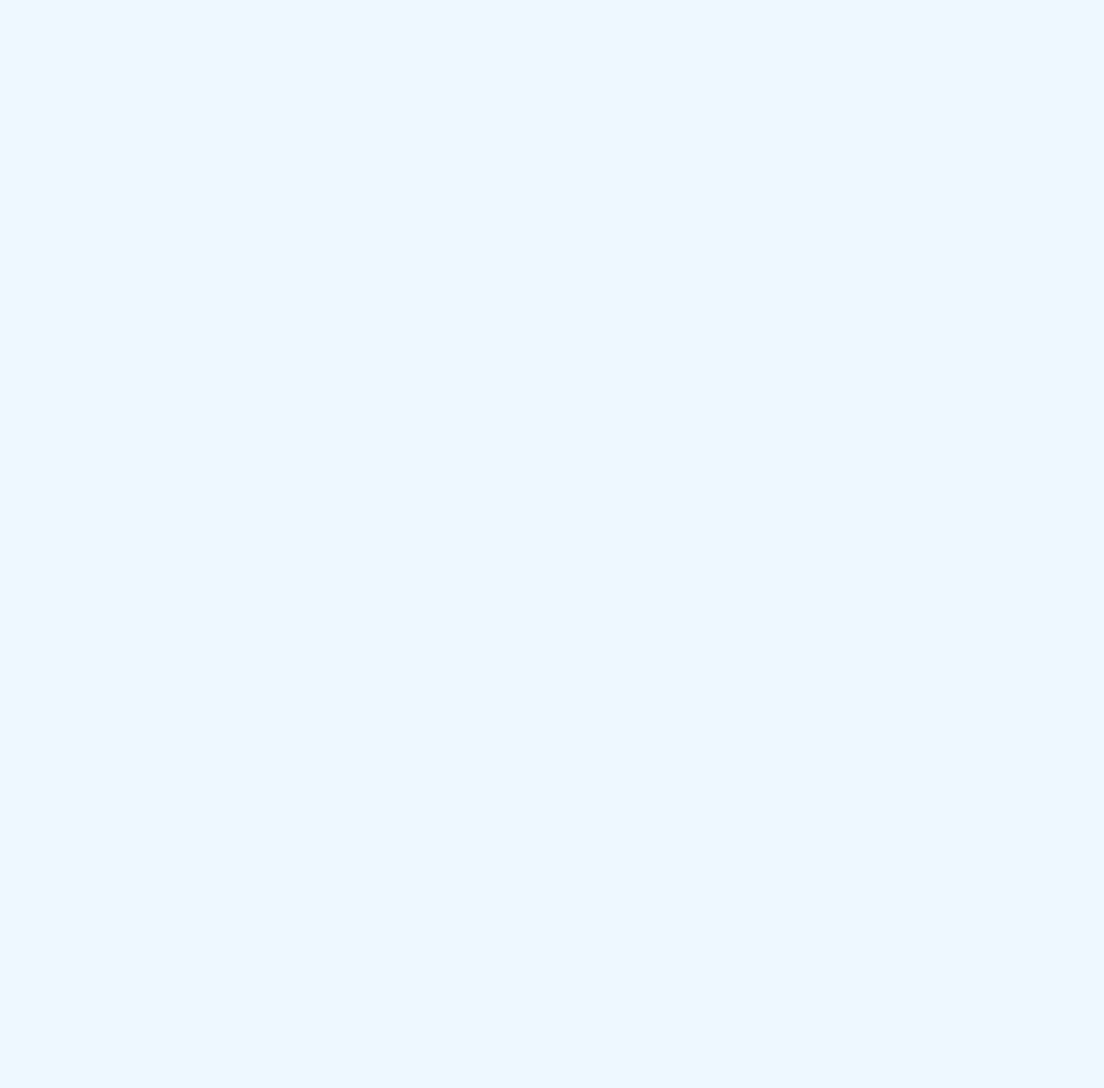
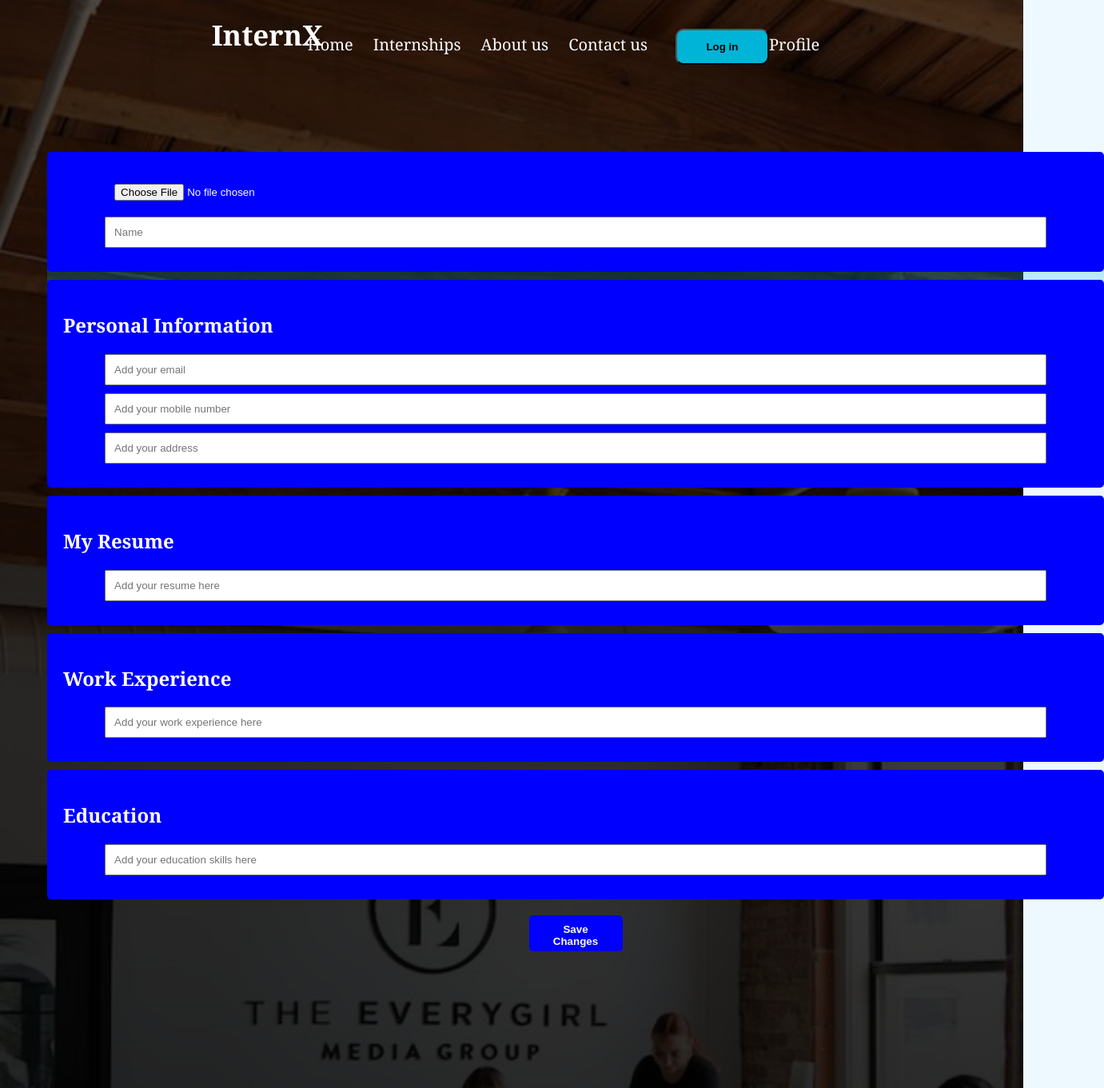
Before and after one commit to KushaRa/InternX_Front, a React (Create React App) app in the folder skillsync/: page /profile in a window 1280 px wide. Before the commit this address had no page. Shown: the top 1361 px of the page at 80% size, 1381 px wide, since content can reach past the window. Before the commit the page ends 800 px from the top, so only its background shows below. Built offline with nearby package versions, Linux system fonts and the light colour scheme; no server answers.

Commit message:
Stdent Profile page

```diff
--- a/skillsync/package.json
+++ b/skillsync/package.json
@@ -6,6 +6,7 @@
     "@testing-library/jest-dom": "^5.17.0",
     "@testing-library/react": "^13.4.0",
     "@testing-library/user-event": "^13.5.0",
+    "axios": "^1.7.2",
     "react": "^18.2.0",
     "react-dom": "^18.2.0",
     "react-router-dom": "^6.23.1",
--- a/skillsync/src/App.js
+++ b/skillsync/src/App.js
@@ -1,26 +1,23 @@
-// import { CreateAcc } from './Pages/CreateAcc/CreateAcc';
 import React from "react";
+import { Route, Routes } from "react-router-dom";
 import { Home } from "./Pages/Home/Home";
-import { AboutUs } from "./Pages/AboutUs/AboutUs";
-import { Contact } from "./Pages/Contact/Contact";
-import { Company } from "./Pages/CompanyDashboard/Company";
-import { Login } from "./Pages/logIn/LogIn";
-import SelectUser from "./Pages/selectUser/SelectUser";
-import { Route, Routes } from "react-router-dom";
+//import { AboutUs } from "./Pages/AboutUs/AboutUs";
+//import { Contact } from "./Pages/Contact/Contact";
+//import { Company } from "./Pages/CompanyDashboard/Company";
+//import { Login } from "./Pages/logIn/LogIn";
+//import SelectUser from "./Pages/selectUser/SelectUser";
+import StudentProfile from "./Pages/studentProfile/StudentProfile";
 
 function App() {
   return (
-    <div>
-      <Routes>
-        <Route path="/" element={<Home />}></Route>
-        {/*<Route path="/internships" element={<Internships/>}></Route>*/}
-        <Route path="/contact" element={<Contact />}></Route>
-        <Route path="/about" element={<AboutUs />}></Route>
-        <Route path="/login" element={<Login />}></Route>
-        <Route path="/internships" element={<Company />}></Route>
-        <Route path="/selectuser" element={<SelectUser />}></Route>
-      </Routes>
-    </div>
+
+      <div>
+        <Routes>
+          <Route path="/" element={<Home />} />
+          <Route path="/profile" element={<StudentProfile />} />
+        </Routes>
+      </div>
+
   );
 }
 
--- /dev/null
+++ b/skillsync/src/Pages/studentProfile/StudentProfile.css
@@ -0,0 +1,63 @@
+
+.profile-page {
+  background-image: url('../../assets/background.png');
+  background-size: cover;
+  height: 300vh;
+  display: flex;
+  flex-direction: column;
+  align-items: center;
+}
+
+.profile-container {
+  position: absolute;
+  width: 1322px;
+  height: 319px;
+  left: 59px;
+  top: 190px;
+
+  background: rgba(0, 180, 216, 0.22);
+  border-radius: 10px;
+}
+
+
+
+.profile-box,
+.info-box,
+.resume-box,
+.work-experience-box,
+.education-box {
+  background-color: blue;
+  color: white;
+  padding: 20px;
+  margin-bottom: 10px;
+  border-radius: 5px;
+}
+
+.profile-picture {
+  width: 100px;
+  height: 100px;
+  border-radius: 50%;
+  object-fit: cover;
+  display: block;
+  margin: 0 auto;
+}
+
+input[type="file"],
+input[type="text"],
+input[type="email"] {
+  display: block;
+  margin: 10px auto;
+  padding: 10px;
+  width: 90%;
+}
+
+.save-button {
+  background-color: blue;
+  color: white;
+  padding: 10px 20px;
+  border: none;
+  border-radius: 5px;
+  cursor: pointer;
+  display: block;
+  margin: 20px auto;
+}
--- /dev/null
+++ b/skillsync/src/Pages/studentProfile/StudentProfile.js
@@ -0,0 +1,84 @@
+import React, { useState, useEffect } from 'react';
+import Lnavbar from '../../components/NavBar/Lognavbar'; //imort the navbar
+import axios from 'axios';
+import './StudentProfile.css';
+
+const StudentProfile = () => {
+  const [profile, setProfile] = useState({
+    name: '',
+    email: '',
+    mobile: '',
+    address: '',
+    resume: '',
+    workExperience: '',
+    education: '',
+    profilePicture: null,
+  });
+
+  const [profilePicturePreview, setProfilePicturePreview] = useState(null);
+
+  useEffect(() => {
+    // Fetch profile data from the backend (use an actual ID)
+    axios.get('http://localhost:5000/api/profiles').then((response) => {
+      setProfile(response.data);
+      setProfilePicturePreview(response.data.profilePicture);
+    });
+  }, []);
+
+  const handleChange = (e) => {
+    setProfile({ ...profile, [e.target.name]: e.target.value });
+  };
+
+  const handleFileChange = (e) => {
+    setProfile({ ...profile, profilePicture: e.target.files[0] });
+    setProfilePicturePreview(URL.createObjectURL(e.target.files[0]));
+  };
+
+  const handleSubmit = async (e) => {
+    e.preventDefault();
+    const formData = new FormData();
+    for (const key in profile) {
+      formData.append(key, profile[key]);
+    }
+
+    // Update profile (use an actual ID)
+    await axios.post('http://localhost:5000/api/profiles', formData, {
+      headers: { 'Content-Type': 'multipart/form-data' },
+    });
+    alert('Profile updated successfully!');
+  };
+
+  return (
+    <div className="profile-page" >
+      <Lnavbar/>
+      <div className="profile-container">
+        <div className="profile-box">
+          <input type="file" onChange={handleFileChange} />
+          {profilePicturePreview && <img src={profilePicturePreview} alt="Profile" className="profile-picture" />}
+          <input type="text" name="name" value={profile.name} onChange={handleChange} placeholder="Name" />
+        </div>
+        <div className="info-box">
+          <h2>Personal Information</h2>
+          <input type="email" name="email" value={profile.email} onChange={handleChange} placeholder="Add your email" />
+          <input type="text" name="mobile" value={profile.mobile} onChange={handleChange} placeholder="Add your mobile number" />
+          <input type="text" name="address" value={profile.address} onChange={handleChange} placeholder="Add your address" />
+        </div>
+        <div className="resume-box">
+          <h2>My Resume</h2>
+          <input type="text" name="resume" value={profile.resume} onChange={handleChange} placeholder="Add your resume here" />
+        </div>
+        <div className="work-experience-box">
+          <h2>Work Experience</h2>
+          <input type="text" name="workExperience" value={profile.workExperience} onChange={handleChange} placeholder="Add your work experience here" />
+        </div>
+        <div className="education-box">
+          <h2>Education</h2>
+          <input type="text" name="education" value={profile.education} onChange={handleChange} placeholder="Add your education skills here" />
+        </div>
+        <button onClick={handleSubmit} className="save-button">Save Changes</button>
+      </div>
+    </div>
+  );
+};
+
+export default StudentProfile;
--- a/skillsync/src/components/NavBar/Lognavbar.jsx
+++ b/skillsync/src/components/NavBar/Lognavbar.jsx
@@ -26,6 +26,9 @@ export default function Lnavbar() {
             <Link to="/login">
               <button className="Nbutton">Log in</button>
             </Link>
+            <li>
+              <Link to="/profile">Profile</Link>
+            </li>
           </ul>
         </div>
       </nav>
```
Also changed, not shown: 1 other file (tests, documents, lock files or other folders).
